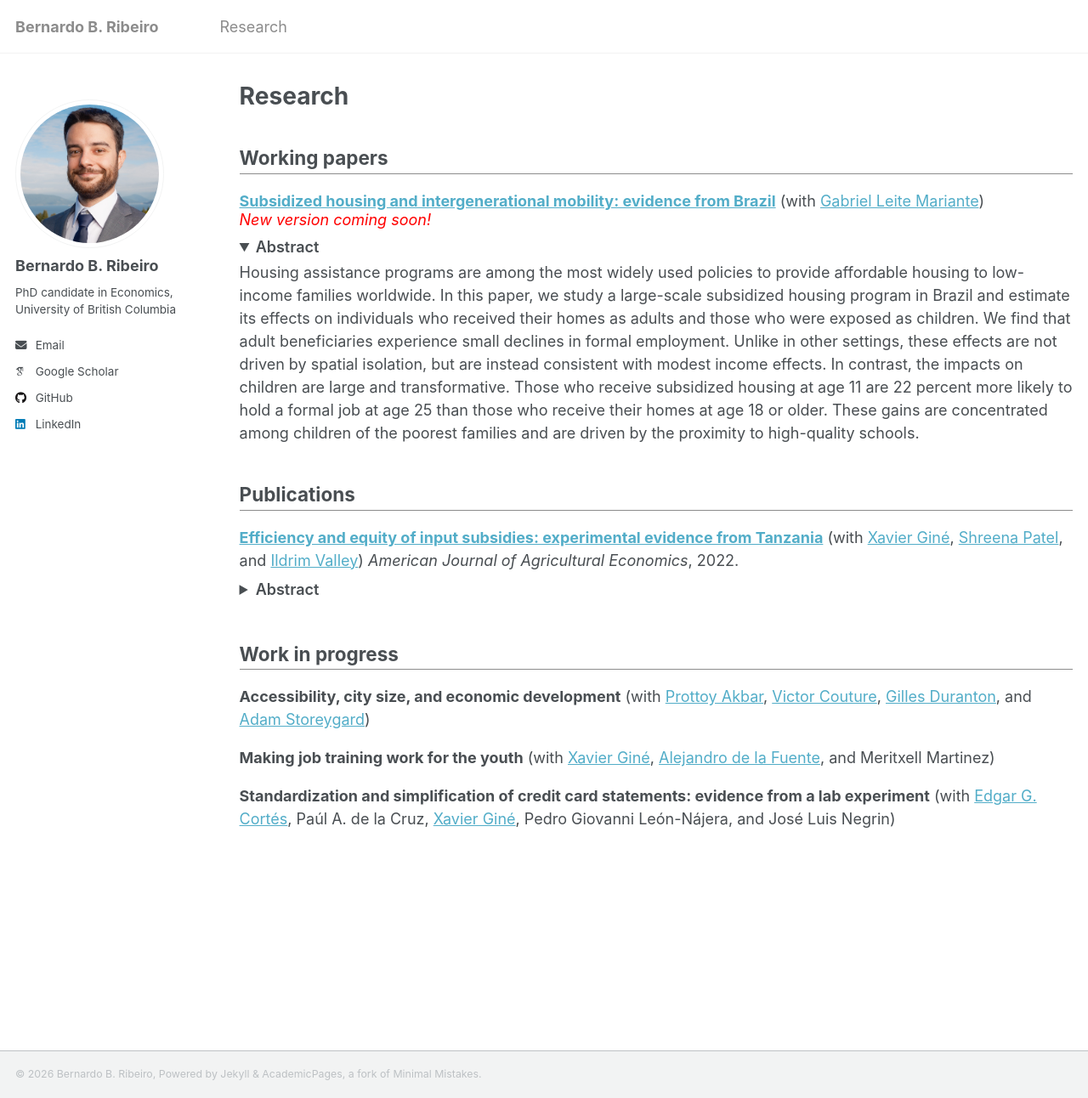
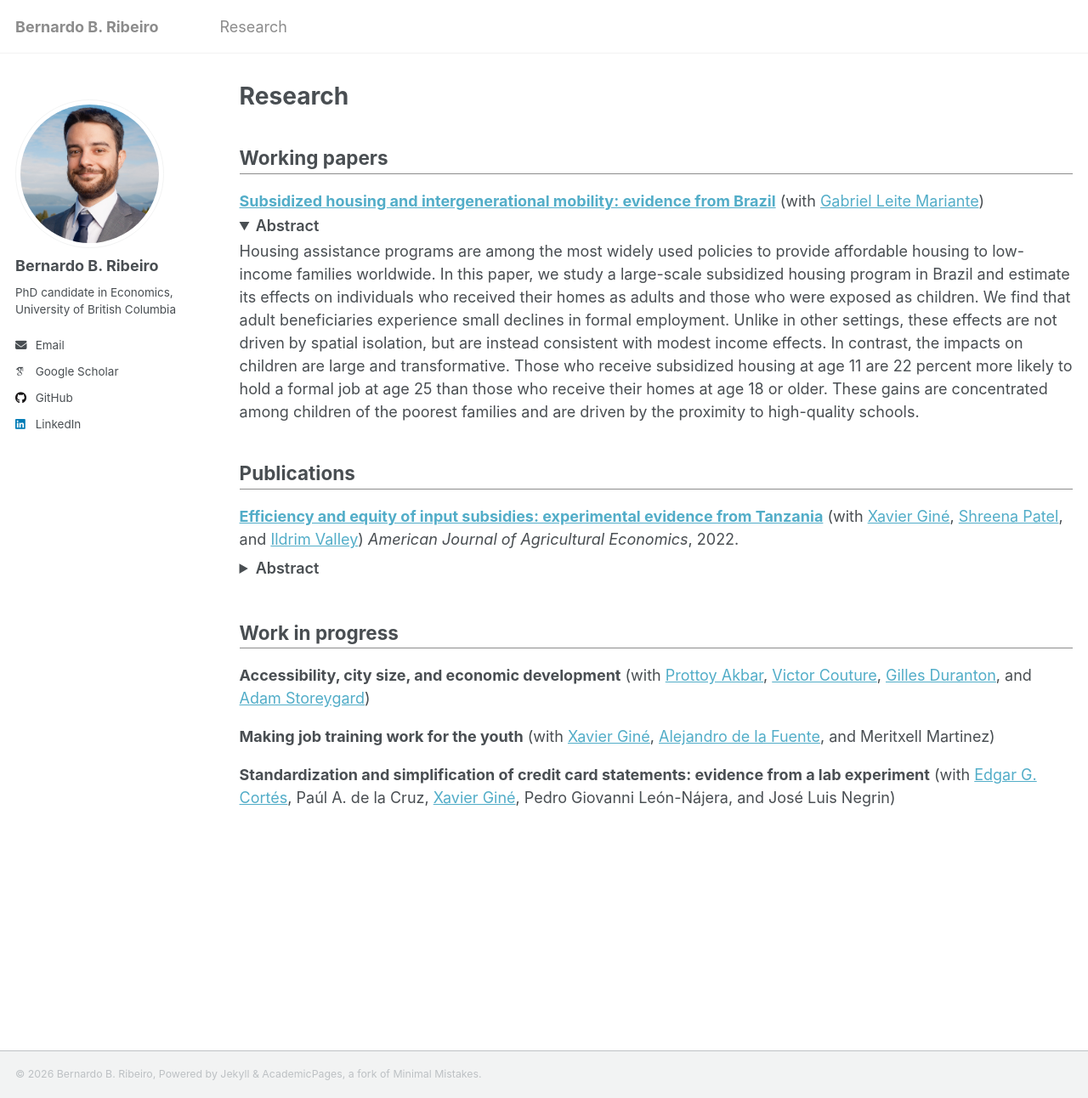
Before and after one commit to bbribeiro/bbribeiro.github.io, a Jekyll site: the page built from _pages/research.md, in a window 1280 px wide and 1292 px high. Shown: the whole window at 85% size. Built offline with Jekyll 4.4.1, drawn with Linux system fonts in a browser that asks for light colours; some web fonts are replaced; a script that is not in the unit is left out.

Commit message:
Removed "New version coming" soon

```diff
--- a/_pages/research.md
+++ b/_pages/research.md
@@ -8,7 +8,6 @@ author_profile: true
 ## Working papers
 
 <p class="paper-title" style="margin-bottom: -5px;"><strong><a href="https://bbribeiro.github.io/files/jmp_latest.pdf"> Subsidized housing and intergenerational mobility: evidence from Brazil</a></strong> (with <a href="https://www.gleitemariante.com/home">Gabriel Leite Mariante</a>)</p>
-<p style="color: red; margin-top: 0; margin-bottom: 5px;"><em>New version coming soon!</em></p>
 <details class="abstract" open>
   <summary>Abstract</summary>
   <p>Housing assistance programs are among the most widely used policies to provide affordable housing to low-income families worldwide. In this paper, we study a large-scale subsidized housing program in Brazil and estimate its effects on individuals who received their homes as adults and those who were exposed as children. We find that adult beneficiaries experience small declines in formal employment. Unlike in other settings, these effects are not driven by spatial isolation, but are instead consistent with modest income effects. In contrast, the impacts on children are large and transformative. Those who receive subsidized housing at age 11 are 22 percent more likely to hold a formal job at age 25 than those who receive their homes at age 18 or older. These gains are concentrated among children of the poorest families and are driven by the proximity to high-quality schools.</p>
```
